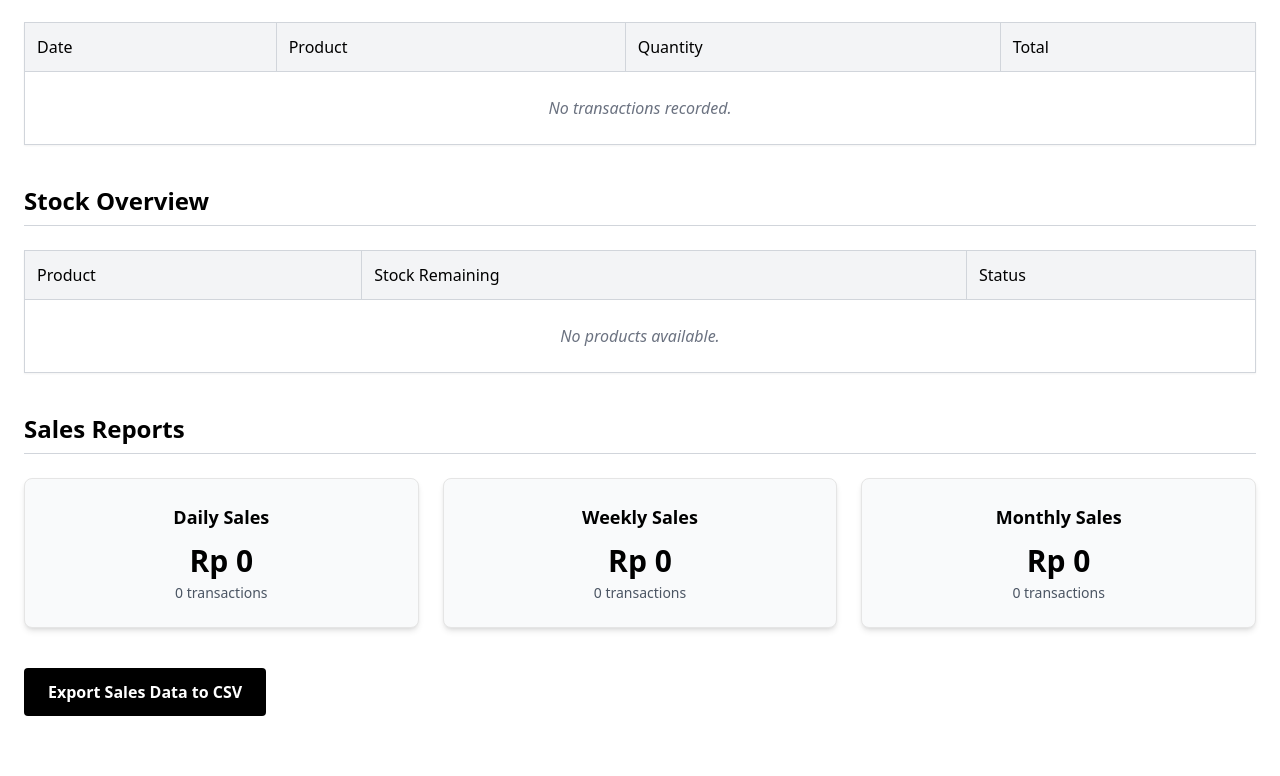
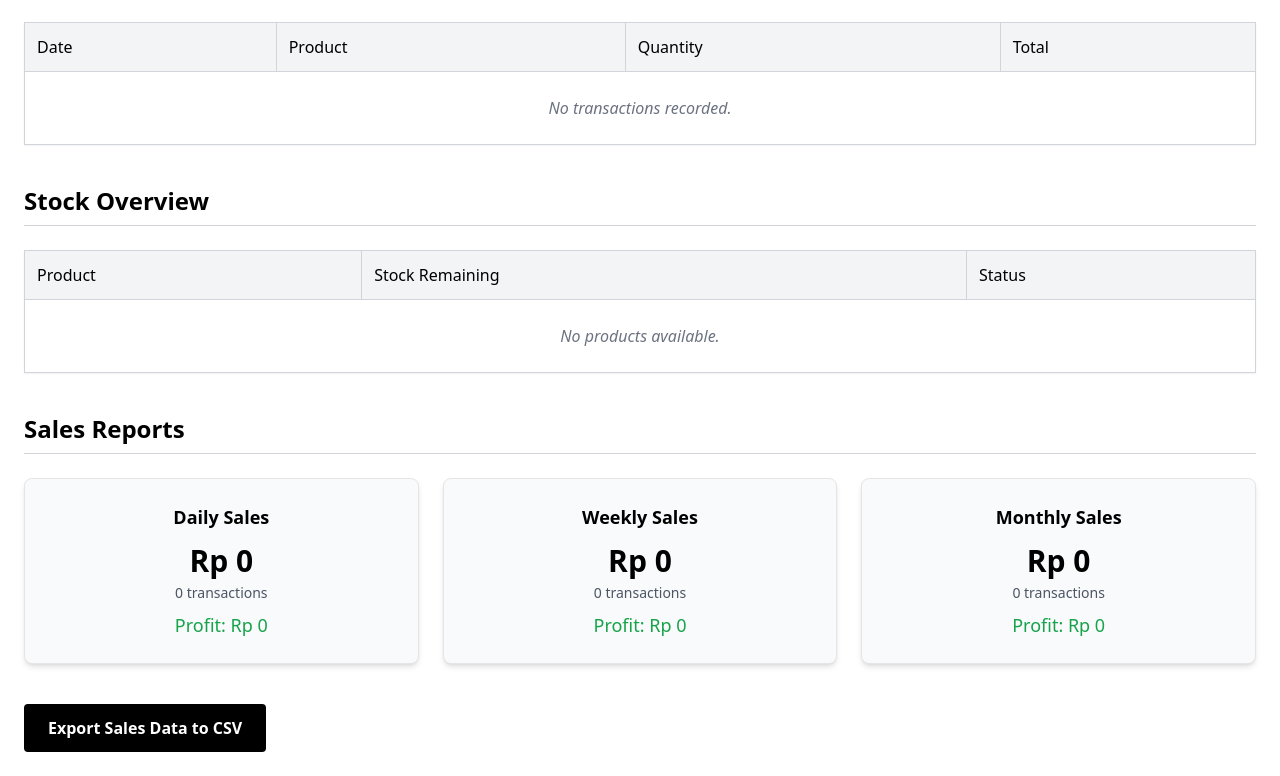
Before and after one commit to Bryyzxm/Lie-ce, a Next.js app: page / in a window 1280 px wide. Shown: the part 671-1447 px from the top of the page. Before the commit the page ends 1411 px from the top, so only its background shows below. Built offline with nearby package versions, Linux system fonts and the light colour scheme.

Commit message:
Add profit calculation to sales report and implement CSV export with product details; update page to pass products data

```diff
--- a/src/app/page.tsx
+++ b/src/app/page.tsx
@@ -1,47 +1,50 @@
-"use client";
+'use client';
 
-import React, { useState, useEffect } from "react";
-import ProductManager from "../components/ProductManager";
-import TransactionManager from "../components/TransactionManager";
-import StockView from "../components/StockView";
-import Reports from "../components/Reports";
-import ExportData from "../components/ExportData";
-import SearchFilter from "../components/SearchFilter";
+import React, {useState, useEffect} from 'react';
+import ProductManager from '../components/ProductManager';
+import TransactionManager from '../components/TransactionManager';
+import StockView from '../components/StockView';
+import Reports from '../components/Reports';
+import ExportData from '../components/ExportData';
+import SearchFilter from '../components/SearchFilter';
 
 export default function Home() {
  const [products, setProducts] = useState<any[]>([]);
  const [transactions, setTransactions] = useState<any[]>([]);
-  const [searchTerm, setSearchTerm] = useState<string>("");
+ const [searchTerm, setSearchTerm] = useState<string>('');
 
  // Load data from localStorage on mount
  useEffect(() => {
-    const storedProducts = JSON.parse(localStorage.getItem("products") || "[]");
-    const storedTransactions = JSON.parse(localStorage.getItem("transactions") || "[]");
+  const storedProducts = JSON.parse(localStorage.getItem('products') || '[]');
+  const storedTransactions = JSON.parse(localStorage.getItem('transactions') || '[]');
   setProducts(storedProducts);
   setTransactions(storedTransactions);
  }, []);
 
  // Save products to localStorage on change
  useEffect(() => {
-    localStorage.setItem("products", JSON.stringify(products));
+  localStorage.setItem('products', JSON.stringify(products));
  }, [products]);
 
  // Save transactions to localStorage on change
  useEffect(() => {
-    localStorage.setItem("transactions", JSON.stringify(transactions));
+  localStorage.setItem('transactions', JSON.stringify(transactions));
  }, [transactions]);
 
  // Filter products by search term
-  const filteredProducts = products.filter((product) =>
-    product.name.toLowerCase().includes(searchTerm.toLowerCase()) ||
-    product.code.toLowerCase().includes(searchTerm.toLowerCase())
-  );
+ const filteredProducts = products.filter((product) => product.name.toLowerCase().includes(searchTerm.toLowerCase()) || product.code.toLowerCase().includes(searchTerm.toLowerCase()));
 
  return (
   <main className="min-h-screen bg-white text-black p-6 max-w-7xl mx-auto space-y-10">
    <h1 className="text-4xl font-extrabold mb-8 tracking-tight">Lie ce - Stock & Sales Management</h1>
-      <SearchFilter searchTerm={searchTerm} setSearchTerm={setSearchTerm} />
-      <ProductManager products={filteredProducts} setProducts={setProducts} />
+   <SearchFilter
+    searchTerm={searchTerm}
+    setSearchTerm={setSearchTerm}
+   />
+   <ProductManager
+    products={filteredProducts}
+    setProducts={setProducts}
+   />
    <TransactionManager
     products={products}
     transactions={transactions}
@@ -49,8 +52,14 @@ export default function Home() {
     setProducts={setProducts}
    />
    <StockView products={products} />
-      <Reports transactions={transactions} />
-      <ExportData transactions={transactions} />
+   <Reports
+    transactions={transactions}
+    products={products}
+   />
+   <ExportData
+    transactions={transactions}
+    products={products}
+   />
   </main>
  );
 }
--- a/src/components/ExportData.tsx
+++ b/src/components/ExportData.tsx
@@ -1,6 +1,6 @@
-"use client";
+'use client';
 
-import React from "react";
+import React from 'react';
 
 interface Transaction {
  id: string;
@@ -10,34 +10,44 @@ interface Transaction {
  total: number;
 }
 
+interface Product {
+ id: string;
+ name: string;
+ price: number;
+ modalPrice: number;
+}
+
 interface ExportDataProps {
  transactions: Transaction[];
+ products: Product[];
 }
 
-export default function ExportData({ transactions }: ExportDataProps) {
-  // Convert transactions to CSV string
+export default function ExportData({transactions, products}: ExportDataProps) {
+ // Convert transactions with product details to CSV string
  const convertToCSV = () => {
-    const headers = ["ID", "Date", "Product ID", "Quantity", "Total"];
-    const rows = transactions.map((tx) => [
-      tx.id,
-      tx.date,
-      tx.productId,
-      tx.quantity.toString(),
-      tx.total.toString(),
-    ]);
-    const csvContent =
-      [headers, ...rows].map((e) => e.join(",")).join("\n");
+  const headers = ['Transaction ID', 'Date', 'Product Name', 'Product ID', 'Product Found', 'Quantity', 'Price', 'Modal Price', 'Total', 'Profit'];
+  const rows = transactions.map((tx) => {
+   const product = products.find((p) => p.id === tx.productId);
+   const productName = product ? product.name : 'Unknown';
+   const price = product ? product.price : 0;
+   const modalPrice = product ? product.modalPrice : 0;
+   const profit = (price - modalPrice) * tx.quantity;
+   const productFound = product ? 'Yes' : 'No';
+   return [tx.id, tx.date, productName, tx.productId, productFound, tx.quantity.toString(), price.toString(), modalPrice.toString(), tx.total.toString(), profit.toString()];
+  });
+
+  const csvContent = [headers, ...rows].map((e) => e.join(';')).join('\n');
   return csvContent;
  };
 
  // Trigger download of CSV file
  const handleExport = () => {
   const csv = convertToCSV();
-    const blob = new Blob([csv], { type: "text/csv;charset=utf-8;" });
+  const blob = new Blob([csv], {type: 'text/csv;charset=utf-8;'});
   const url = URL.createObjectURL(blob);
-    const link = document.createElement("a");
+  const link = document.createElement('a');
   link.href = url;
-    link.setAttribute("download", "sales_data.csv");
+  link.setAttribute('download', 'sales_data.csv');
   document.body.appendChild(link);
   link.click();
   document.body.removeChild(link);
--- a/src/components/Reports.tsx
+++ b/src/components/Reports.tsx
@@ -1,6 +1,6 @@
-"use client";
+'use client';
 
-import React from "react";
+import React from 'react';
 
 interface Transaction {
  id: string;
@@ -10,12 +10,30 @@ interface Transaction {
  total: number;
 }
 
+interface Product {
+ id: string;
+ name: string;
+ price: number;
+ modalPrice: number;
+}
+
 interface ReportsProps {
  transactions: Transaction[];
+ products: Product[];
+}
+
+function calculateProfit(transaction: Transaction, products: Product[]) {
+ const product = products.find((p) => p.id === transaction.productId);
+ if (!product) return 0;
+ return (product.price - product.modalPrice) * transaction.quantity;
 }
 
 function sumTransactions(transactions: Transaction[]) {
  return transactions.reduce((acc, tx) => acc + tx.total, 0);
+}
+
+function sumProfits(transactions: Transaction[], products: Product[]) {
+ return transactions.reduce((acc, tx) => acc + calculateProfit(tx, products), 0);
 }
 
 function filterByDateRange(transactions: Transaction[], start: Date, end: Date) {
@@ -25,24 +43,27 @@ function filterByDateRange(transactions: Transaction[], start: Date, end: Date)
  });
 }
 
-export default function Reports({ transactions }: ReportsProps) {
+export default function Reports({transactions, products}: ReportsProps) {
  const now = new Date();
 
  // Daily: today
  const startOfDay = new Date(now.getFullYear(), now.getMonth(), now.getDate());
  const dailyTx = filterByDateRange(transactions, startOfDay, now);
  const dailyTotal = sumTransactions(dailyTx);
+ const dailyProfit = sumProfits(dailyTx, products);
 
  // Weekly: last 7 days
  const startOfWeek = new Date(now);
  startOfWeek.setDate(now.getDate() - 6);
  const weeklyTx = filterByDateRange(transactions, startOfWeek, now);
  const weeklyTotal = sumTransactions(weeklyTx);
+ const weeklyProfit = sumProfits(weeklyTx, products);
 
  // Monthly: current month
  const startOfMonth = new Date(now.getFullYear(), now.getMonth(), 1);
  const monthlyTx = filterByDateRange(transactions, startOfMonth, now);
  const monthlyTotal = sumTransactions(monthlyTx);
+ const monthlyProfit = sumProfits(monthlyTx, products);
 
  return (
   <section className="mb-8">
@@ -52,16 +73,19 @@ export default function Reports({ transactions }: ReportsProps) {
      <h3 className="text-lg font-semibold mb-3">Daily Sales</h3>
      <p className="text-3xl font-extrabold">Rp {dailyTotal.toLocaleString()}</p>
      <p className="text-sm text-gray-600 mt-1">{dailyTx.length} transactions</p>
+     <p className="text-lg text-green-600 mt-2">Profit: Rp {dailyProfit.toLocaleString()}</p>
     </div>
     <div className="p-6 border rounded-lg shadow-md bg-gray-50 flex flex-col items-center">
      <h3 className="text-lg font-semibold mb-3">Weekly Sales</h3>
      <p className="text-3xl font-extrabold">Rp {weeklyTotal.toLocaleString()}</p>
      <p className="text-sm text-gray-600 mt-1">{weeklyTx.length} transactions</p>
+     <p className="text-lg text-green-600 mt-2">Profit: Rp {weeklyProfit.toLocaleString()}</p>
     </div>
     <div className="p-6 border rounded-lg shadow-md bg-gray-50 flex flex-col items-center">
      <h3 className="text-lg font-semibold mb-3">Monthly Sales</h3>
      <p className="text-3xl font-extrabold">Rp {monthlyTotal.toLocaleString()}</p>
      <p className="text-sm text-gray-600 mt-1">{monthlyTx.length} transactions</p>
+     <p className="text-lg text-green-600 mt-2">Profit: Rp {monthlyProfit.toLocaleString()}</p>
     </div>
    </div>
   </section>
```
Lines whose indentation alone changed are shown as unchanged.
